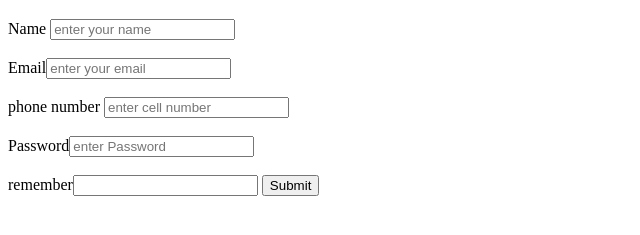
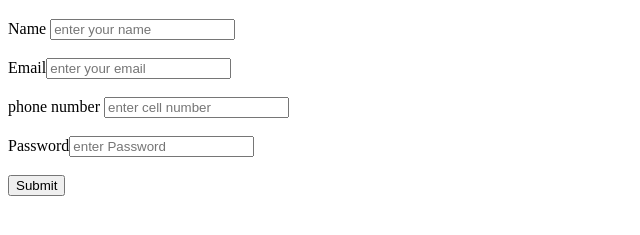
Before and after one commit to AamirAliKing/TestProject2, a plain HTML site: page index.html in a window 1280 px wide. Shown: the part 61-296 px from the top of the page, without its empty margins (0-640 px from the left). Drawn offline with Linux system fonts and the light colour scheme.

Commit message:
formatting 5

```diff
--- a/index.html
+++ b/index.html
@@ -16,7 +16,6 @@
 		Email<input type="Email" name="Email" placeholder="enter your email"><br><br>
 		phone number <input type="number" name="number" placeholder="enter cell number"><br><br>
 		Password<input type="Password" name="Password" placeholder="enter Password"><br><br>
-		remember<input type="chechbox" name="chech">
 		<button name="button">Submit</button>
 
 	</form>
```
